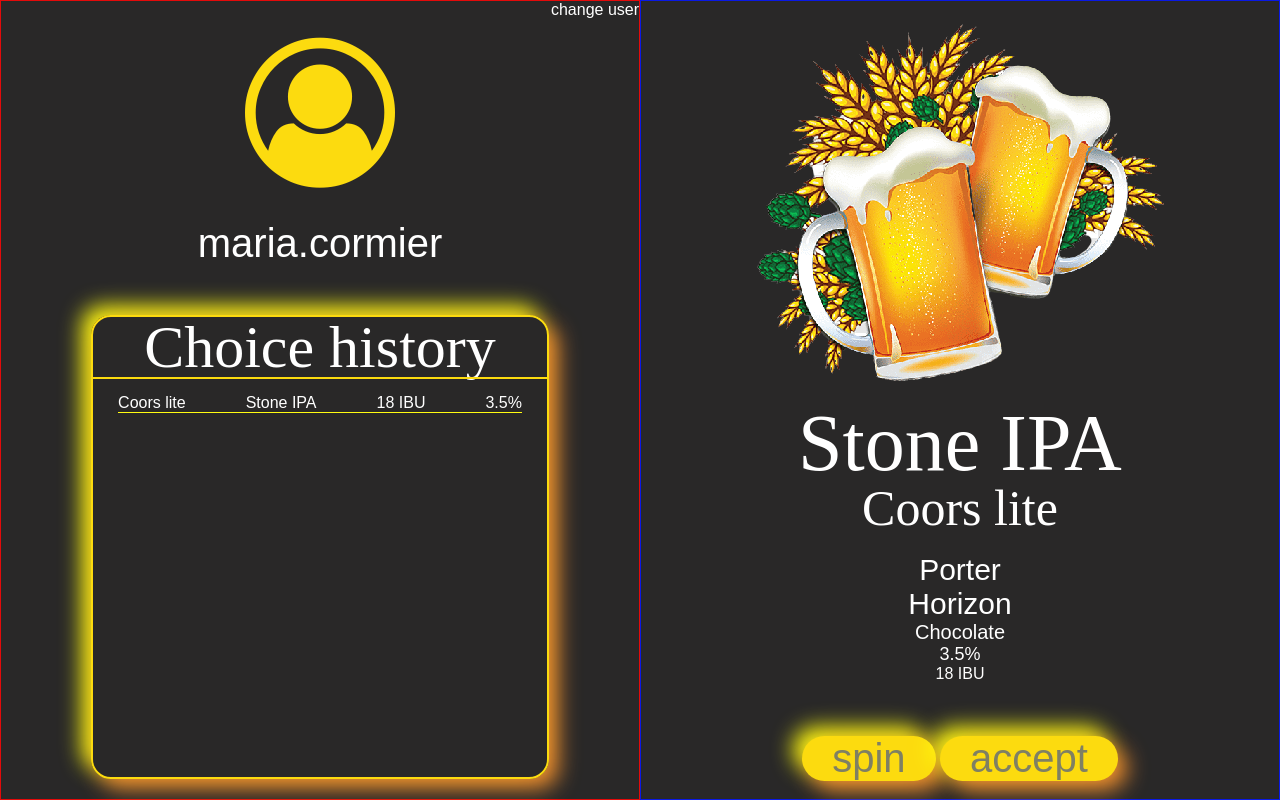
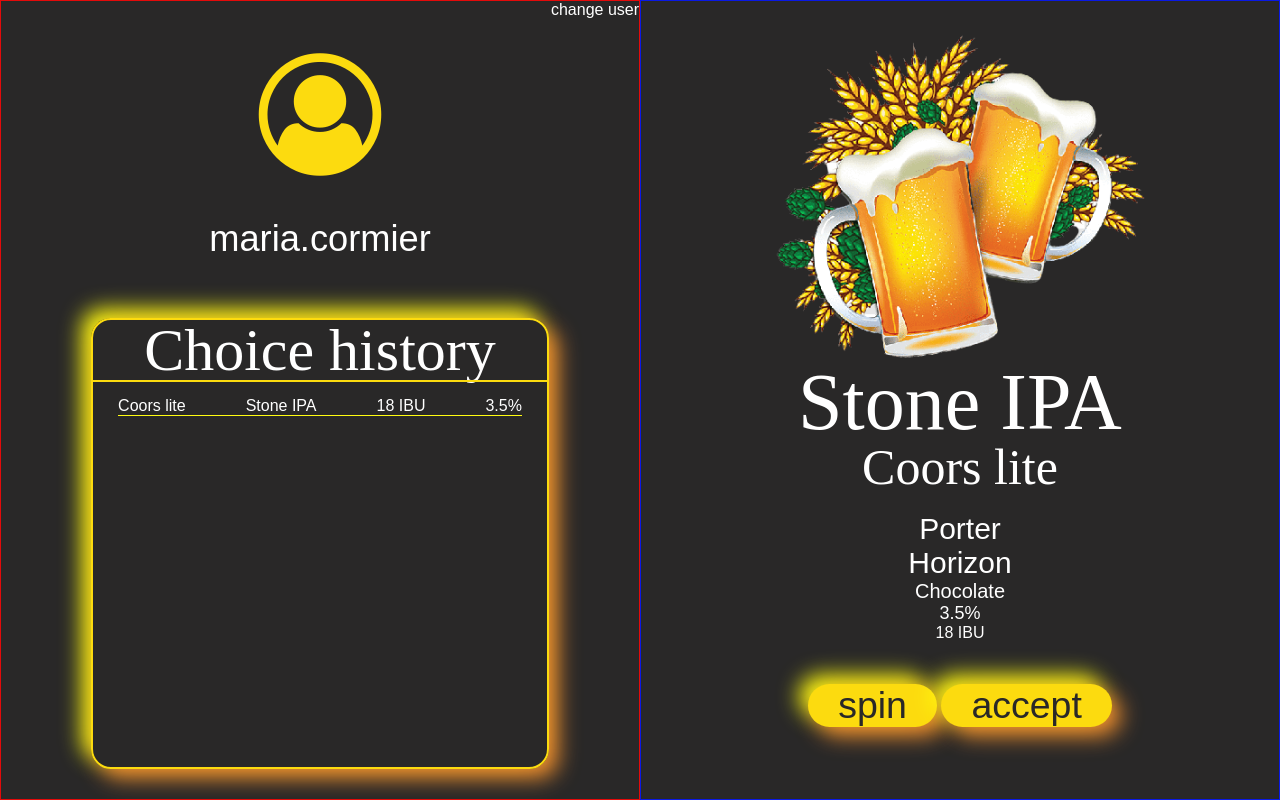
Before and after one commit to NakhimoVV/Beerspin, a plain HTML site: page index.html in a window 1280 px wide. Drawn offline with Linux system fonts and the light colour scheme; no server answers; files whose address does not match are found by name; a web font is replaced by a local one.

Commit message:
fix: correction page layout #2

```diff
--- a/scss/style.scss
+++ b/scss/style.scss
@@ -18,9 +18,10 @@ $bp3: 767.98;
 $bp4: 479.98;
 //=================================================================
 .btn {
-    color: #7f8063;
+    color: #292828;
     padding: 0px 30px;
-    font-size: 40px;
+    // font-size: 40px;
+    font-size: calc(30px + (40 - 30) * ((100vw - 320px) / (1600 - 320)));
     border-radius: 25px;
     background: #FCDB0F;
     box-shadow:  9px 9px 21px #F08E2E,
@@ -31,21 +32,29 @@ $bp4: 479.98;
 }
 
 .wrapper {
-    // height: 100%;
     height: 100vh;
 }
 .page {
     height: inherit;
     display: grid;
     grid-template-columns: repeat(2, 1fr);
+    @media (max-width:$bp2+px){
+        grid-template-columns: 1fr;
+        grid-template-rows: auto 1fr;
+    }
 }
 .page-user {
     border: 1px solid #e40a0a;
     display: grid;
     height: inherit;
-    grid-template-rows: 0.6fr minmax(150px,1fr);
+    grid-template-rows: 0.6fr minmax(150px, 1fr);
     justify-items: center;
     position: relative;
+    padding: 10px;
+    @media (max-width:$bp2+px){
+        height: initial;
+        grid-template-rows: 1fr;
+    }
     &__box {
     }
     &__history {
@@ -59,6 +68,10 @@ $bp4: 479.98;
     flex-direction: column;
     align-items: center;
     justify-content: space-evenly;
+    @media (max-width:$bp2+px){
+        flex-direction: row;
+        justify-content: flex-start;
+    }
     &__userchange {
         position: absolute;
         top: 0;
@@ -67,17 +80,23 @@ $bp4: 479.98;
     &__useravatar {
     }
     &__username {
-        font-size: 40px;
+        // font-size: 2.5rem;
+        font-size: calc(25px + (40 - 25) * ((100vw - 320px) / (1600 - 320)));
+        @media (max-width:$bp2+px){
+            margin-left: calc(20px + (40 - 20) * ((100vw - 320px) / (1600 - 320)));
+        }
     }
 }
 .user-history {
+    @media (max-width:$bp2+px){
+        display: none;
+    }
     display: grid;
     grid-template-rows: auto 1fr;
     border: 2px solid #FCDB0F;
     border-radius: 20px;
     box-shadow:  9px 9px 21px #F08E2E,
                  -9px -9px 21px #fffc11;
-
     &__title {
         font-family: "Road Rage";
         font-size: 60px;
@@ -103,16 +122,12 @@ $bp4: 479.98;
     }
 }
 .beer {
-
     &__name {
     }
-
     &__brand {
     }
-
     &__ibu {
     }
-
     &__alcohol {
     }
 }
@@ -120,11 +135,20 @@ $bp4: 479.98;
 .page-beer {
     border: 1px solid #0a19e4;
     display: grid;
-    justify-items: center;
-    align-items: center;
+    padding: 30px;
 
     &__img {
         // animation: beerimg 1.3s ease-in-out infinite alternate 0s forwards;
+        position: relative;
+        padding: 0px 0px 50% 0px;
+        img {
+            position: absolute;
+            top: 0;
+            left: 0;
+            width: 100%;
+            height: 100%;
+            object-fit: contain;
+        }
     }
 
     &__card {
@@ -132,6 +156,7 @@ $bp4: 479.98;
     }
 
     &__btns {
+        justify-self: center;
     }
 }
 
@@ -146,7 +171,7 @@ $bp4: 479.98;
 
 .icon-user-circle {
     color: #FCDB0F;
-    font-size: 150px;
+    font-size: calc(40px + (150 - 40) * ((100vw - 320px) / (1600 - 320)));
 }
 
 .card-beer {
@@ -177,3 +202,4 @@ $bp4: 479.98;
     &__ibu {
     }
 }
+//=================================================================
```
Also changed, not shown: index.html (+1 -0 lines), css/style.css, 1 other file.
